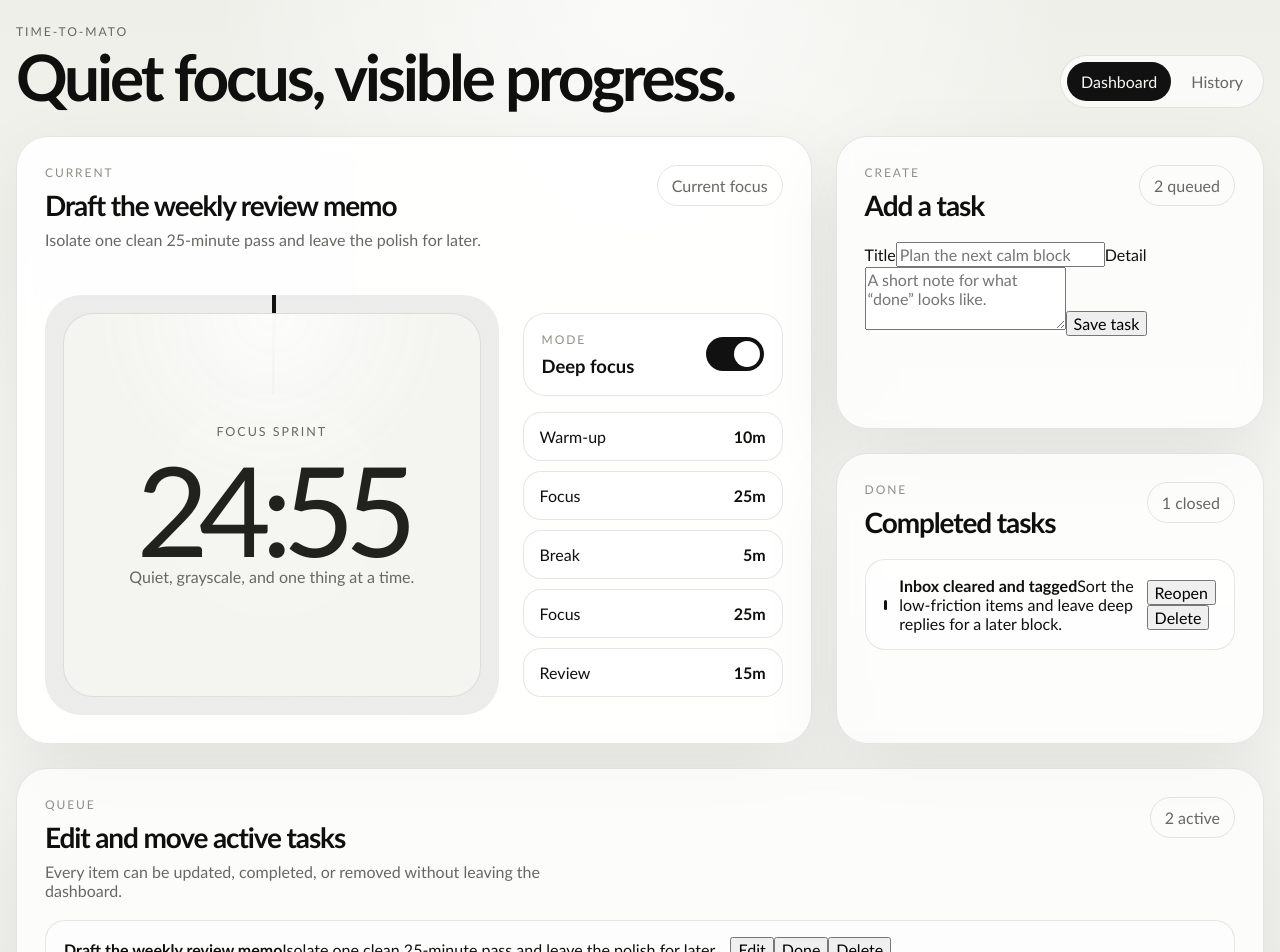
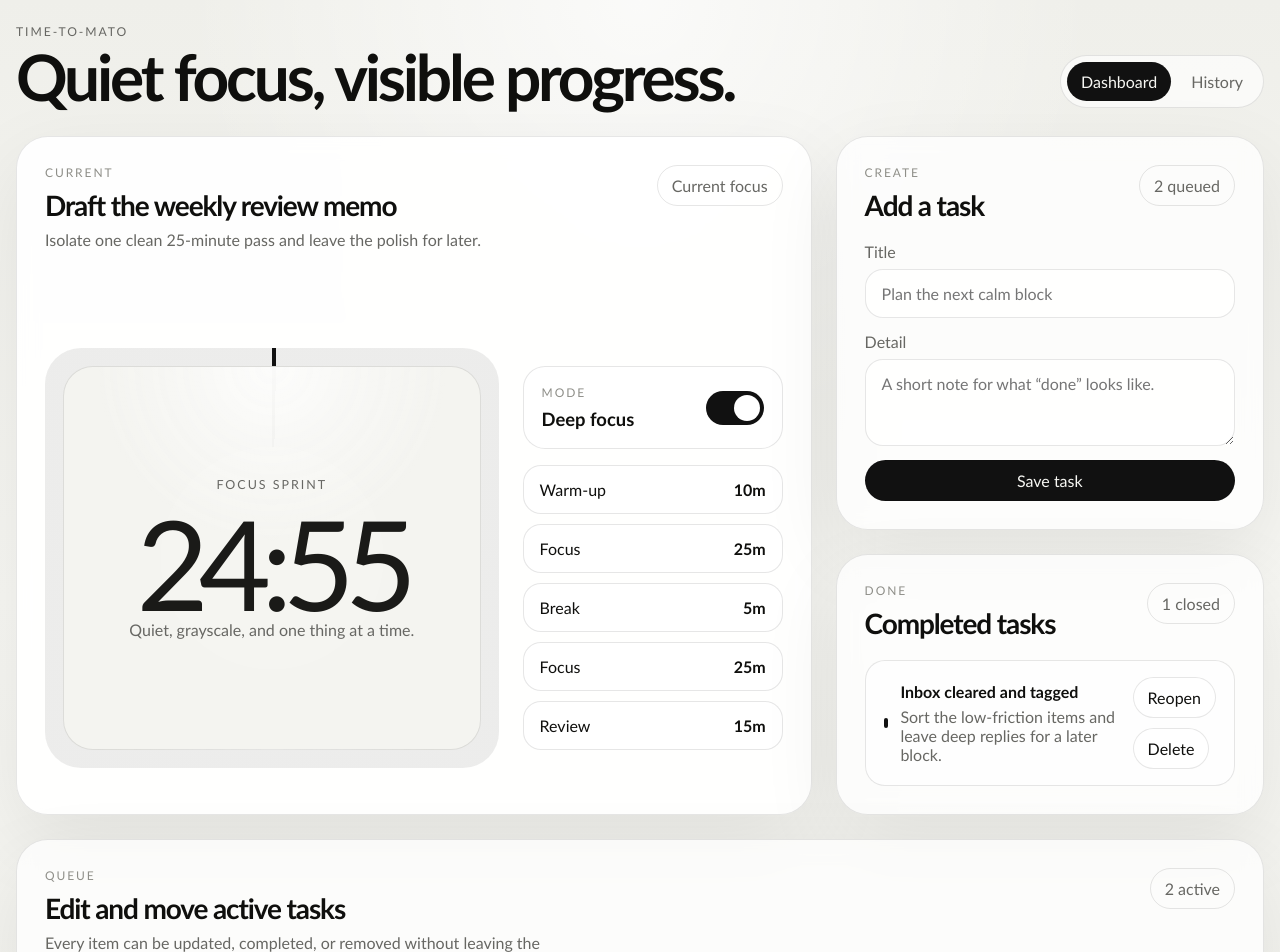
Before and after one commit to longjl1/Time-to-mato, a Next.js app: page / in a window 1280 px wide. Shown: the top 952 px of the page. Built offline with nearby package versions, Linux system fonts and the light colour scheme.

Commit message:
Style CRUD forms, inline editing, and empty states

```diff
--- a/app/globals.css
+++ b/app/globals.css
@@ -287,6 +287,45 @@ textarea {
   margin: 0;
 }
 
+.task-form {
+  display: grid;
+  gap: 14px;
+}
+
+.task-field {
+  display: grid;
+  gap: 8px;
+  color: var(--muted);
+}
+
+.task-field input,
+.task-field textarea,
+.task-inline-input,
+.task-inline-textarea {
+  width: 100%;
+  border: 1px solid var(--line);
+  border-radius: 18px;
+  background: rgba(255, 255, 255, 0.76);
+  padding: 14px 16px;
+  color: var(--text);
+  resize: vertical;
+}
+
+.task-button,
+.task-actions button {
+  border: 1px solid var(--line);
+  border-radius: 999px;
+  background: #111111;
+  color: #f7f7f3;
+  padding: 10px 14px;
+  cursor: pointer;
+}
+
+.task-actions button {
+  background: rgba(255, 255, 255, 0.8);
+  color: var(--text);
+}
+
 .task-list {
   display: grid;
   gap: 12px;
@@ -302,6 +341,40 @@ textarea {
   background: rgba(255, 255, 255, 0.62);
 }
 
+.task-item-vertical {
+  display: grid;
+  gap: 14px;
+}
+
+.task-main {
+  display: flex;
+  align-items: start;
+  gap: 12px;
+}
+
+.task-copy {
+  display: grid;
+  gap: 6px;
+}
+
+.task-copy strong {
+  font-size: 1rem;
+}
+
+.task-copy span {
+  color: var(--muted);
+}
+
+.task-copy--stretch {
+  flex: 1;
+}
+
+.task-actions {
+  display: flex;
+  gap: 10px;
+  flex-wrap: wrap;
+}
+
 .task-list--soft li {
   background: rgba(255, 255, 255, 0.42);
 }
@@ -315,6 +388,12 @@ textarea {
 
 .task-state--done {
   background: #111111;
+}
+
+.empty-state {
+  color: var(--muted);
+  justify-content: center;
+  text-align: center;
 }
 
 .history-grid {
```
